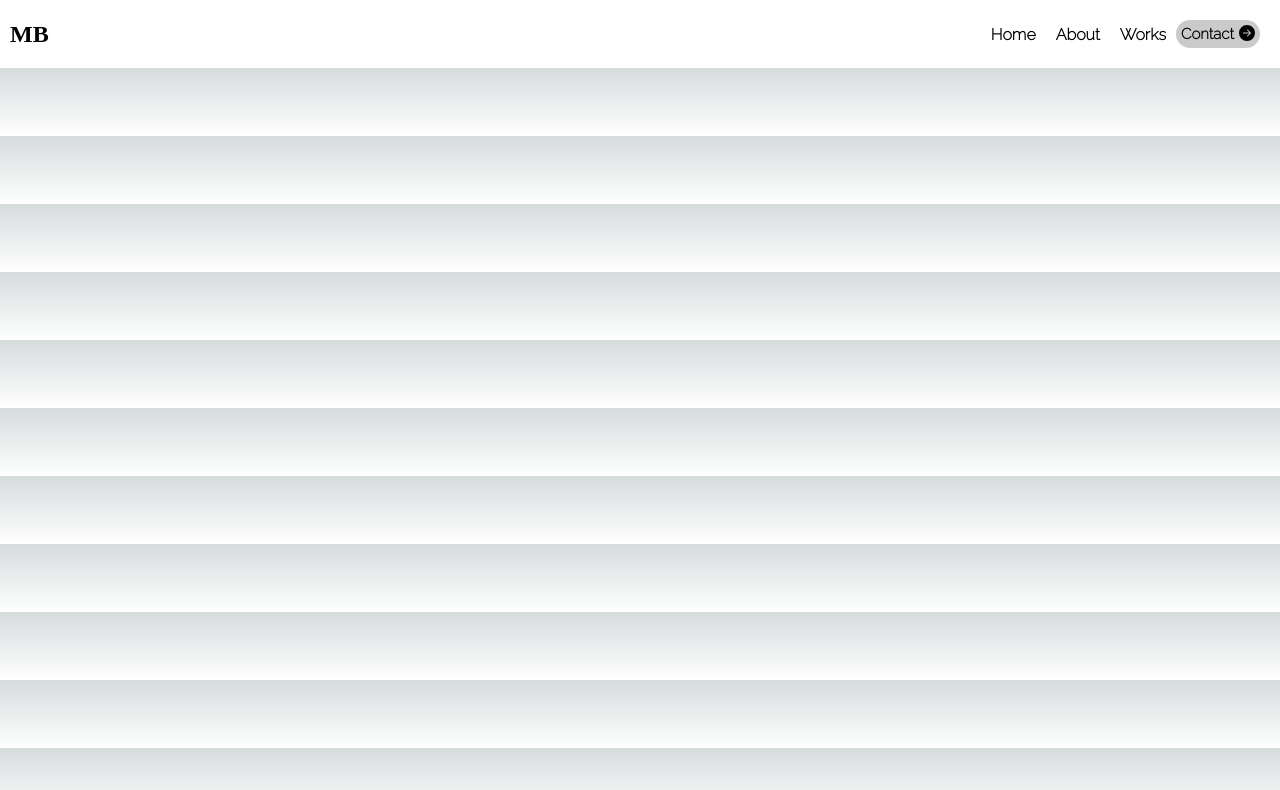
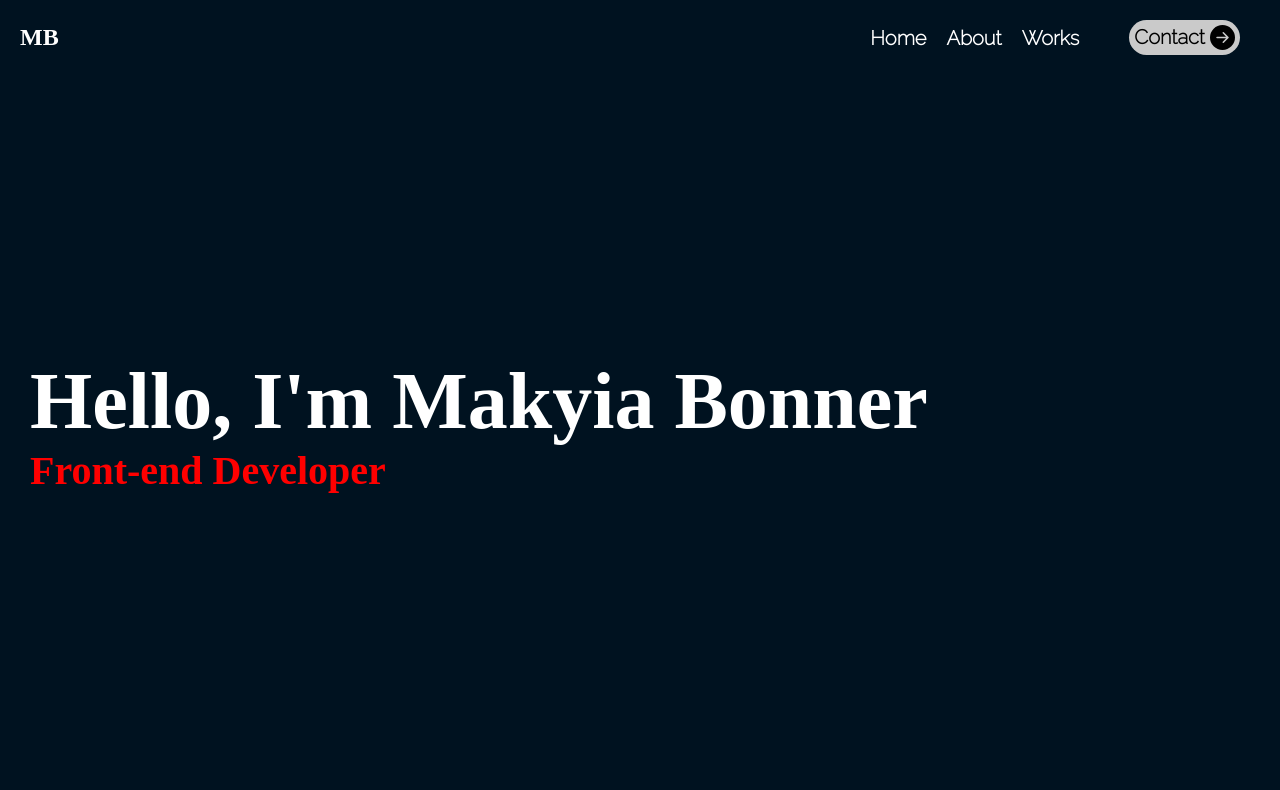
Before and after one commit to makyiabonner/portfolio, a Next.js app: page / in a window 1280 px wide. Shown: the top 790 px of the page. Built offline with nearby package versions, Linux system fonts and the light colour scheme; a web font is replaced by a local one.

Commit message:
feature:landing-page is complete

```diff
--- a/src/pages/index.js
+++ b/src/pages/index.js
@@ -1,9 +1,6 @@
 import Head from 'next/head'
-import Image from 'next/image'
-import { Inter } from 'next/font/google'
 import styles from '@/styles/Home.module.css'
 
-const inter = Inter({ subsets: ['latin'] })
 
 export default function Home() {
   return (
@@ -24,13 +21,20 @@ export default function Home() {
           </ul>
           <div className={styles.contactBtn}>
             <p>Contact</p>
-            <svg xmlns="http://www.w3.org/2000/svg" width="16" height="16" fill="currentColor" class="bi bi-arrow-right-circle-fill" viewBox="0 0 16 16">
+            <svg xmlns="http://www.w3.org/2000/svg" width="25" height="25" fill="currentColor" class="bi bi-arrow-right-circle-fill" viewBox="0 0 16 16">
               <path d="M8 0a8 8 0 1 1 0 16A8 8 0 0 1 8 0zM4.5 7.5a.5.5 0 0 0 0 1h5.793l-2.147 2.146a.5.5 0 0 0 .708.708l3-3a.5.5 0 0 0 0-.708l-3-3a.5.5 0 1 0-.708.708L10.293 7.5H4.5z"/>
             </svg>
           </div>
         </div>
       </nav>
-
+      <main className={styles.main}>
+        <section>
+          <h1 className={styles.landingTitle}>Hello, I'm Makyia Bonner</h1>
+          <h3 className={styles.landingSubtitle}>Front-end Developer</h3>
+        </section>
+      </main>
+      <svg  data-name="Layer 1" xmlns="http://www.w3.org/2000/svg" viewBox="0 0 1200 120" preserveAspectRatio="none" ><path  d="M1200 120L0 16.48 0 0 1200 0 1200 120z" class="shape-fill" fill="#001220" fill-opacity="1"></path></svg>
+      <section className={styles.secondMain}></section>
     </>
   )
 }
--- a/src/styles/Home.module.css
+++ b/src/styles/Home.module.css
@@ -6,14 +6,19 @@
   flex-direction: row;
   align-items: center;
   justify-content: space-between;
-  padding:10px;
-  background-color: white;
+  padding:10px 20px;
+  background-color: #001220;
+  color:white;
+}
+.nav{
+  box-shadow: 0px 0px 15px black;
 }
 .navList{
   display: flex;
   flex-direction: row;
   list-style: none;
   gap:20px;
+  margin-right:40px;
 }
 .title{
   font-family: 'Bacasime Antique', serif;
@@ -21,17 +26,37 @@
 .navItem{
  font-family: 'Raleway', sans-serif;
  font-weight: bold;
+ font-size: 20px;
 }
 .div{
   gap:10px;
 }
 .contactBtn{
   background-color: rgb(202, 202, 202);
+  color: black;
   display: inline-flex;
   border-radius: 30px;
   padding:5px;
   font-family: 'Raleway', sans-serif;
   font-weight: bold;
-  font-size: 15px;
+  font-size: 20px;
   gap: 5px;
 }
+.main{
+  height: 700px;
+  background-color: #001220;
+  display: flex;
+  align-items: center;
+  padding:30px;
+}
+.landingTitle{
+  color:white;
+  font-size: 80px;
+}
+.landingSubtitle{
+  color:red;
+  font-size: 40px;
+}
+.secondMain{
+  height:700px;
+}
```
